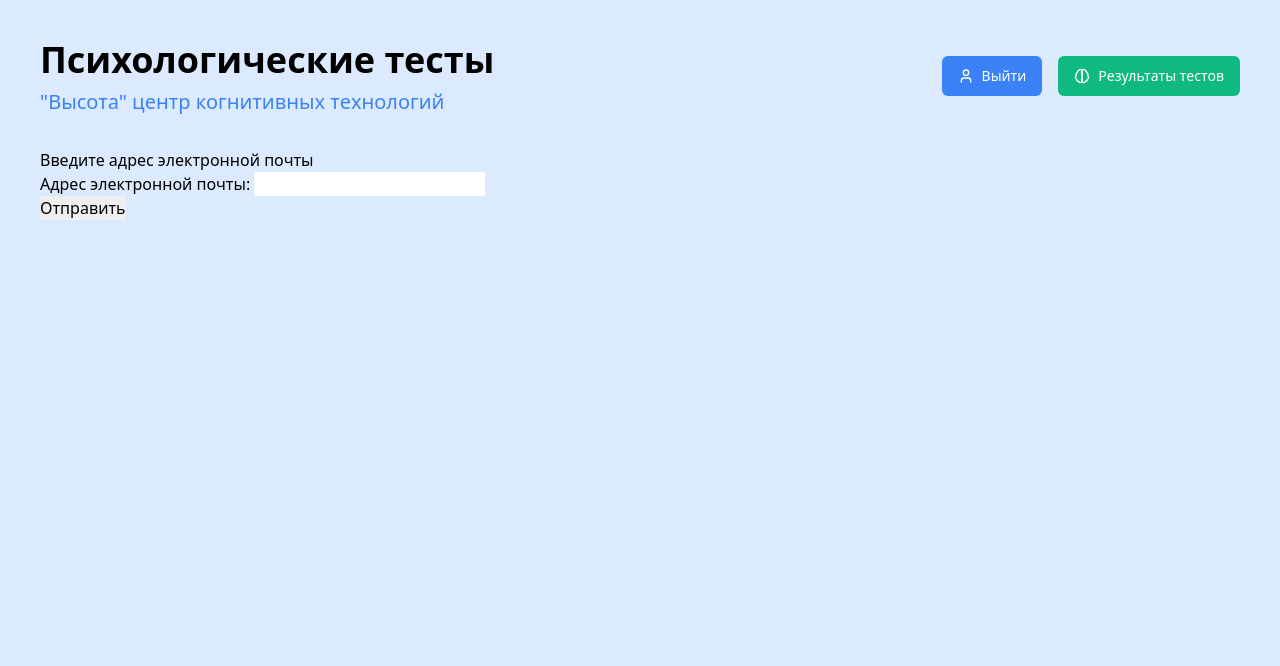
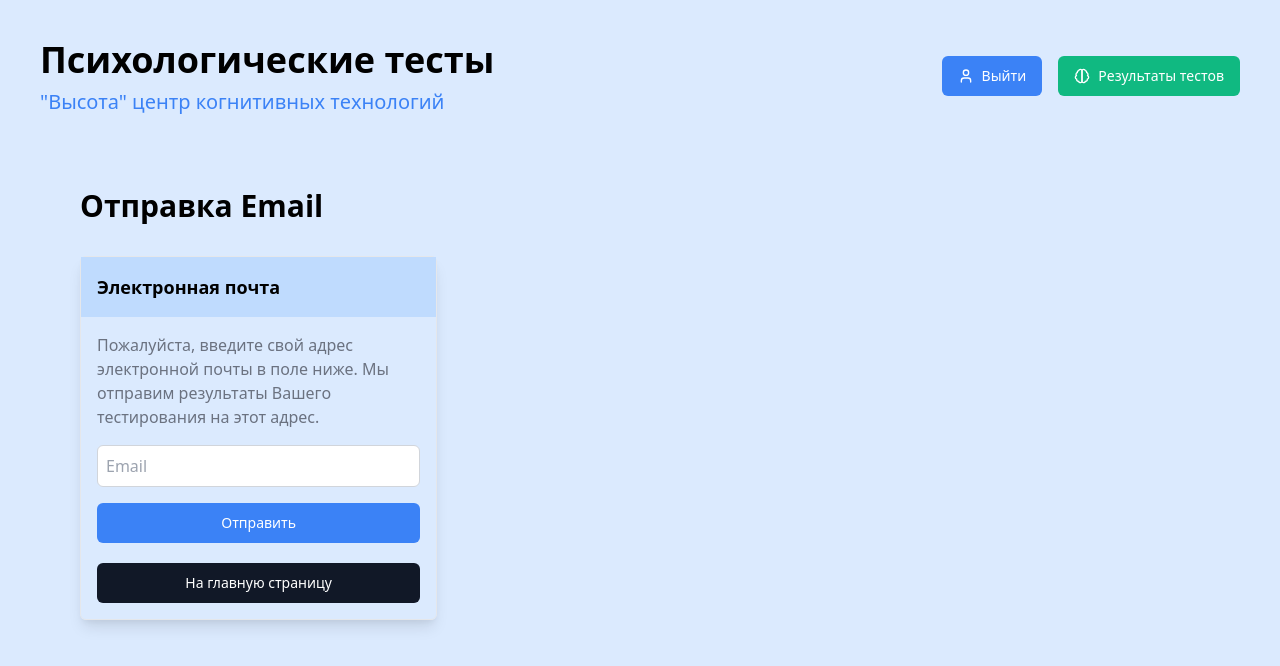
Before and after one commit to wolfexe777/Diplom_V4, a Django app: page /enter_email/ in a window 1280 px wide. Shown: the top 666 px of the page. Run offline with Django 4.2, Linux system fonts and the light colour scheme; the visitor is signed in with stand-in values (Sample User, id 1).

Commit message:
22.12.2013 front and back (test, grath_result)

```diff
--- a/Diplom_core/BeckTest/templates/BeckTest/enter_email.html
+++ b/Diplom_core/BeckTest/templates/BeckTest/enter_email.html
@@ -3,12 +3,50 @@
 {% block title %}Вход{% endblock %}
 
 {% block content %}
-    <h2>Введите адрес электронной почты</h2>
-    <form method="post" action="{% url 'enter_email' %}">
-        {% csrf_token %}
-        <label for="email">Адрес электронной почты:</label>
-        <input type="email" id="email" name="email" required>
-        <br>
-        <input type="submit" value="Отправить">
-    </form>
+  <main class="container mx-auto p-6 md:p-10">
+    <div class="mb-8">
+      <div>
+        <h1 class="text-3xl font-bold">Отправка Email</h1>
+      </div>
+    </div>
+
+    <div class="grid grid-cols-1 md:grid-cols-2 lg:grid-cols-3 gap-6">
+      <div class="border bg-card text-card-foreground rounded-md shadow-lg" data-v0-t="card">
+        <div class="flex flex-col space-y-1.5 bg-blue-200 p-4">
+          <h3 class="font-semibold text-lg">Электронная почта</h3>
+        </div>
+        <div class="p-4">
+          {% if success_message %}
+            <p class="text-green-500">{{ success_message }}</p>
+          {% elif error_message %}
+            <p class="text-red-500">{{ error_message }}</p>
+          {% endif %}
+
+          <p class="text-gray-500">
+            Пожалуйста, введите свой адрес электронной почты в поле ниже. Мы отправим результаты Вашего тестирования на этот адрес.
+          </p>
+          <form method="post" action="{% url 'enter_email' %}" class="mt-4">
+            {% csrf_token %}
+            <input
+              type="email"
+              id="email"
+              name="email"
+              class="border border-gray-300 rounded-md p-2 w-full mb-4"
+              placeholder="Email"
+              required=""
+            />
+            <button
+              class="inline-flex items-center justify-center rounded-md text-sm font-medium ring-offset-background transition-colors focus-visible:outline-none focus-visible:ring-2 focus-visible:ring-ring focus-visible:ring-offset-2 disabled:pointer-events-none disabled:opacity-50 hover:bg-primary/90 h-10 px-4 py-2 bg-blue-500 text-white w-full"
+              type="submit"
+            >
+              Отправить
+            </button>
+            <div class="flex justify-center items-center mt-1">
+            <a class="inline-flex items-center justify-center rounded-md text-sm font-medium ring-offset-background transition-colors focus-visible:outline-none focus-visible:ring-2 focus-visible:ring-ring focus-visible:ring-offset-2 disabled:pointer-events-none disabled:opacity-50 hover:bg-gray-700 h-10 px-4 py-2 bg-gray-900 text-white w-full mt-4" href="{% url 'home' %}">На главную страницу</a>
+            </div>
+          </form>
+        </div>
+      </div>
+    </div>
+  </main>
 {% endblock %}
--- a/Diplom_core/BeckTest/templates/BeckTest/view_results.html
+++ b/Diplom_core/BeckTest/templates/BeckTest/view_results.html
@@ -53,5 +53,8 @@
         </div>
       </div>
     </div>
+    <div class="flex justify-center items-center mt-5">
+    </div>
+    <a class="inline-flex items-center justify-center rounded-md text-sm font-medium ring-offset-background transition-colors focus-visible:outline-none focus-visible:ring-2 focus-visible:ring-ring focus-visible:ring-offset-2 disabled:pointer-events-none disabled:opacity-50 hover:bg-gray-700 h-10 px-4 py-2 bg-gray-900 text-white w-full mt-4" href="{% url 'home' %}">На главную страницу</a>
   </main>
 {% endblock %}
--- a/Diplom_core/BeckTest/urls.py
+++ b/Diplom_core/BeckTest/urls.py
@@ -1,5 +1,5 @@
 from django.urls import path
-from .views import home, test, signup, user_login, user_logout, view_results, offer_save_result, registration_or_login, enter_email, test_results
+from .views import home, test, signup, user_login, user_logout, view_results, offer_save_result, enter_email, test_results
 import os
 
 BASE_DIR = os.path.dirname(os.path.dirname(os.path.abspath(__file__)))
@@ -15,6 +15,5 @@ urlpatterns = [
     path('logout/', user_logout, name='logout'),
     path('view_results/', view_results, name='view_results'),
     path('offer_save_result/', offer_save_result, name='offer_save_result'),
-    path('registration_or_login/', registration_or_login, name='registration_or_login'),
     path('enter_email/', enter_email, name='enter_email'),
 ]
--- a/Diplom_core/BeckTest/views.py
+++ b/Diplom_core/BeckTest/views.py
@@ -5,7 +5,6 @@ from .forms import CustomUserCreationForm
 from django.contrib.auth import authenticate, login, logout
 from django.contrib.auth.forms import AuthenticationForm
 import matplotlib.pyplot as plt
-from matplotlib.ticker import MaxNLocator
 import matplotlib
 import numpy as np
 matplotlib.use('Agg')
@@ -138,14 +137,6 @@ def user_logout(request):
     logout(request)
     return redirect('home')
 
-@login_required
-def view_results(request):
-    user_results = TestResult.objects.filter(user=request.user)
-    return render(request, 'BeckTest/view_results.html', {'user_results': user_results})
-
-def registration_or_login(request):
-    return render(request, 'BeckTest/registration_or_login.html')
-
 def view_results(request):
     # Получаем результаты теста для текущего пользователя
     test_results = TestResult.objects.filter(user=request.user).order_by('date_completed')
@@ -155,7 +146,7 @@ def view_results(request):
     scores = [result.score for result in test_results]
 
     # Создаем массив индексов для баров
-    bar_width = 0.2
+    bar_width = 0.4
     x = np.arange(len(dates))
 
     # Строим гистограмму
@@ -163,18 +154,15 @@ def view_results(request):
     bars = ax.bar(x, scores, color='#3CB371', width=bar_width)
 
     plt.title('')
-    plt.xlabel('Дата прохождения')
-    plt.ylabel('Баллы')
+    plt.xlabel('')
+    plt.ylabel('')
     plt.xticks(x, dates, rotation='horizontal')
-
-    # Устанавливаем максимальное количество целых чисел на оси Y
-    ax.yaxis.set_major_locator(MaxNLocator(integer=True))
 
     # Добавляем метки с целыми баллами внутри столбцов
     for bar, score in zip(bars, scores):
         height = bar.get_height()
         ax.text(bar.get_x() + bar.get_width() / 2, height / 2, str(int(score)),
-                ha='center', va='center', fontsize=12, color='black')
+                ha='center', va='center', fontsize=10, color='black')
 
     # Убираем линии справа и сверху
     ax.spines['right'].set_visible(False)
@@ -182,6 +170,9 @@ def view_results(request):
     ax.yaxis.set_visible(False)
     ax.spines['top'].set_visible(False)
     ax.spines['bottom'].set_color('gray')
+
+    # Устанавливаем размер шрифта для оси X
+    ax.tick_params(axis='x', labelsize=8)
 
     # Сохраняем график в байтовом объекте
     image_stream = BytesIO()
@@ -198,15 +189,16 @@ def view_results(request):
 def enter_email(request):
     if request.method == 'POST':
         email = request.POST.get('email')
-
         if email:
             try:
                 send_email(email, request.user, request.session['test_result']['score'], request.session['test_result']['result_message'])
                 del request.session['test_result']
-                return render(request, 'BeckTest/email_sent.html')  # Создайте шаблон email_sent.html с сообщением об успешной отправке
+                success_message = 'Письмо успешно отправлено.'
+                return render(request, 'BeckTest/enter_email.html', {'success_message': success_message})
             except Exception as e:
                 print(e)  # Выводим ошибку в консоль для отладки
-                return render(request, 'BeckTest/email_error.html')  # Создайте шаблон email_error.html с сообщением об ошибке отправки
+                error_message = 'Ошибка отправки письма. Пожалуйста, попробуйте еще раз.'
+                return render(request, 'BeckTest/enter_email.html', {'error_message': error_message})
 
     return render(request, 'BeckTest/enter_email.html')
 
```
Also changed, not shown: Diplom_core/BeckTest/templates/BeckTest/all_test_results_email.html (added, +28 -0 lines), Diplom_core/BeckTest/templates/BeckTest/email_error.html (deleted, +0 -12 lines), Diplom_core/BeckTest/templates/BeckTest/email_sent.html (deleted, +0 -11 lines), Diplom_core/BeckTest/templates/BeckTest/offer_save_result.html (+16 -7 lines), Diplom_core/BeckTest/templates/BeckTest/registration_or_login.html (deleted, +0 -14 lines), Diplom_core/BeckTest/templates/BeckTest/test_results.html (+5 -7 lines), Diplom_core/BeckTest/forms.py (line endings or trailing spaces), Diplom_core/BeckTest/templates/BeckTest/email_templates.html (line endings or trailing spaces), 3 other files.
